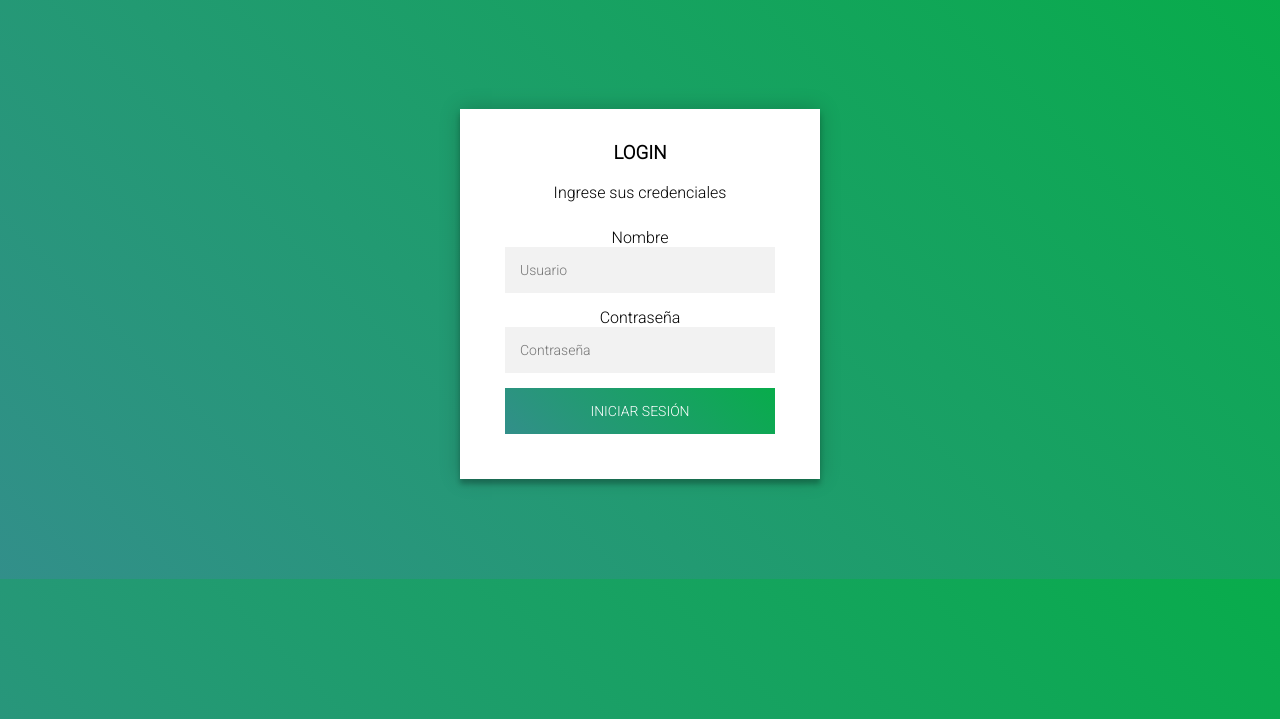
After one commit to 70r63x/proyecto-python, a Django app: page /accounts/login/ in a window 1280 px wide. The commit adds this page. Shown: the top 719 px of the page. Run offline with Django 3.2, Linux system fonts and the light colour scheme.

Commit message:
se agrega login proteccion de url

```diff
--- a/proyecto1/settings.py
+++ b/proyecto1/settings.py
@@ -11,6 +11,7 @@ https://docs.djangoproject.com/en/3.2/ref/settings/
 """
 
 from pathlib import Path
+from django.urls import reverse_lazy
 
 # Build paths inside the project like this: BASE_DIR / 'subdir'.
 BASE_DIR = Path(__file__).resolve().parent.parent
@@ -114,6 +115,10 @@ USE_L10N = True
 
 USE_TZ = True
 
+LOGIN_REDIRECT_URL = reverse_lazy('home')
+
+LOGOUT_REDIRECT_URL = reverse_lazy('login')
+
 
 # Static files (CSS, JavaScript, Images)
 # https://docs.djangoproject.com/en/3.2/howto/static-files/
--- a/todo/templates/todo/layout.html
+++ b/todo/templates/todo/layout.html
@@ -18,6 +18,7 @@
                 <div class="navbar-nav">
                     <a class="nav-link active" href="{% url 'home' %}">Home</a>
                     <a class="nav-link active" href="{% url 'agregar' %}">Agregar</a>
+                    <a class="btn btn-outline-warning" href="{% url 'logout' %}">Salir</a>
                 </div>
             </div>
         </div>
@@ -26,7 +27,7 @@
       <div class="jumbotron jumbotron-fluid">
         <div class="container">
           <h1 class="display-4">Lista de tareas</h1>
-          <p class="lead">Mi primer app</p>
+          <p>Usuario: {{ user.username | upper }}</p>
         </div>
       </div>
 
--- /dev/null
+++ b/todo/templates/todo/login.html
@@ -0,0 +1,119 @@
+<!DOCTYPE html>
+<html>
+<head>
+<link rel="stylesheet" href="style.css">
+<title> CSS Login Screen Tutorial </title>
+
+<style>
+@import url(https://fonts.googleapis.com/css?family=Roboto:300);
+header .header{
+  background-color: #fff;
+  height: 45px;
+}
+header a img{
+  width: 134px;
+margin-top: 4px;
+}
+.login-page {
+  width: 360px;
+  padding: 8% 0 0;
+  margin: auto;
+}
+.login-page .form .login{
+  margin-top: -31px;
+margin-bottom: 26px;
+}
+.form {
+  position: relative;
+  z-index: 1;
+  background: #FFFFFF;
+  max-width: 360px;
+  margin: 0 auto 100px;
+  padding: 45px;
+  text-align: center;
+  box-shadow: 0 0 20px 0 rgba(0, 0, 0, 0.2), 0 5px 5px 0 rgba(0, 0, 0, 0.24);
+}
+.form input {
+  font-family: "Roboto", sans-serif;
+  outline: 0;
+  background: #f2f2f2;
+  width: 100%;
+  border: 0;
+  margin: 0 0 15px;
+  padding: 15px;
+  box-sizing: border-box;
+  font-size: 14px;
+}
+.form button {
+  font-family: "Roboto", sans-serif;
+  text-transform: uppercase;
+  outline: 0;
+  background-color: #328f8a;
+  background-image: linear-gradient(45deg,#328f8a,#08ac4b);
+  width: 100%;
+  border: 0;
+  padding: 15px;
+  color: #FFFFFF;
+  font-size: 14px;
+  -webkit-transition: all 0.3 ease;
+  transition: all 0.3 ease;
+  cursor: pointer;
+}
+.form .message {
+  margin: 15px 0 0;
+  color: #b3b3b3;
+  font-size: 12px;
+}
+.form .message a {
+  color: #4CAF50;
+  text-decoration: none;
+}
+
+.container {
+  position: relative;
+  z-index: 1;
+  max-width: 300px;
+  margin: 0 auto;
+}
+
+body {
+  background-color: #328f8a;
+  background-image: linear-gradient(45deg,#328f8a,#08ac4b);
+  font-family: "Roboto", sans-serif;
+  -webkit-font-smoothing: antialiased;
+  -moz-osx-font-smoothing: grayscale;
+}
+</style>
+
+</head>
+<body>
+  <body>
+    {% block content %}
+    <div class="login-page">
+      <div class="form">
+        <div class="login">
+          <div class="login-header">
+            <h3>LOGIN</h3>
+            <p>Ingrese sus credenciales</p>
+          </div>
+        </div>
+        <form method="post">
+
+            {% csrf_token %}
+
+            <div class="form-group">
+                <label>Nombre</label>
+                <input type="text" class="form-control" name="username" placeholder="Usuario">
+            </div>
+            <div class="form-group">
+                <label>Contraseña</label>
+                <input type="password" class="form-control" name="password" placeholder="Contraseña">
+            </div>
+            <button type="submit" class="btn btn-primary">Iniciar Sesión</button>
+        </form>
+      </div>
+    </div>
+    {% endblock %}
+</body>
+</body>
+</html>
--- a/todo/urls.py
+++ b/todo/urls.py
@@ -1,10 +1,16 @@
+import django
 from django.urls import path
 from django.urls.resolvers import URLPattern
+from django.contrib.auth.views import LoginView, logout_then_login
+from django.contrib.auth.decorators import login_required
 from . import views
 
 urlpatterns = [
-    path("", views.home, name="home"),
-    path("agregar/", views.agregar, name="agregar"),
-    path("eliminar/<int:tarea_id>/", views.eliminar, name="eliminar"),
-    path("editar/<int:tarea_id>/", views.editar, name="editar"),
+    path("", login_required(views.home), name="home"),
+    path("agregar/", login_required(views.agregar), name="agregar"),
+    path("eliminar/<int:tarea_id>/", login_required(views.eliminar), name="eliminar"),
+    path("editar/<int:tarea_id>/", login_required(views.editar), name="editar"),
+    path("accounts/login/",LoginView.as_view(template_name="todo/login.html"), name="login"),
+    path("logout/",logout_then_login, name="logout")
+
 ]
--- a/todo/views.py
+++ b/todo/views.py
@@ -8,6 +8,9 @@ def home(request):
     tareas = Tarea.objects.all()
     context={'tareas':tareas}
     return render(request, 'todo/home.html', context)
+
+def login(request):
+    return redirect('login.html')
 
 def agregar(request):
     if request.method == "POST":
```
Also changed, not shown: README.md, db.sqlite3.
